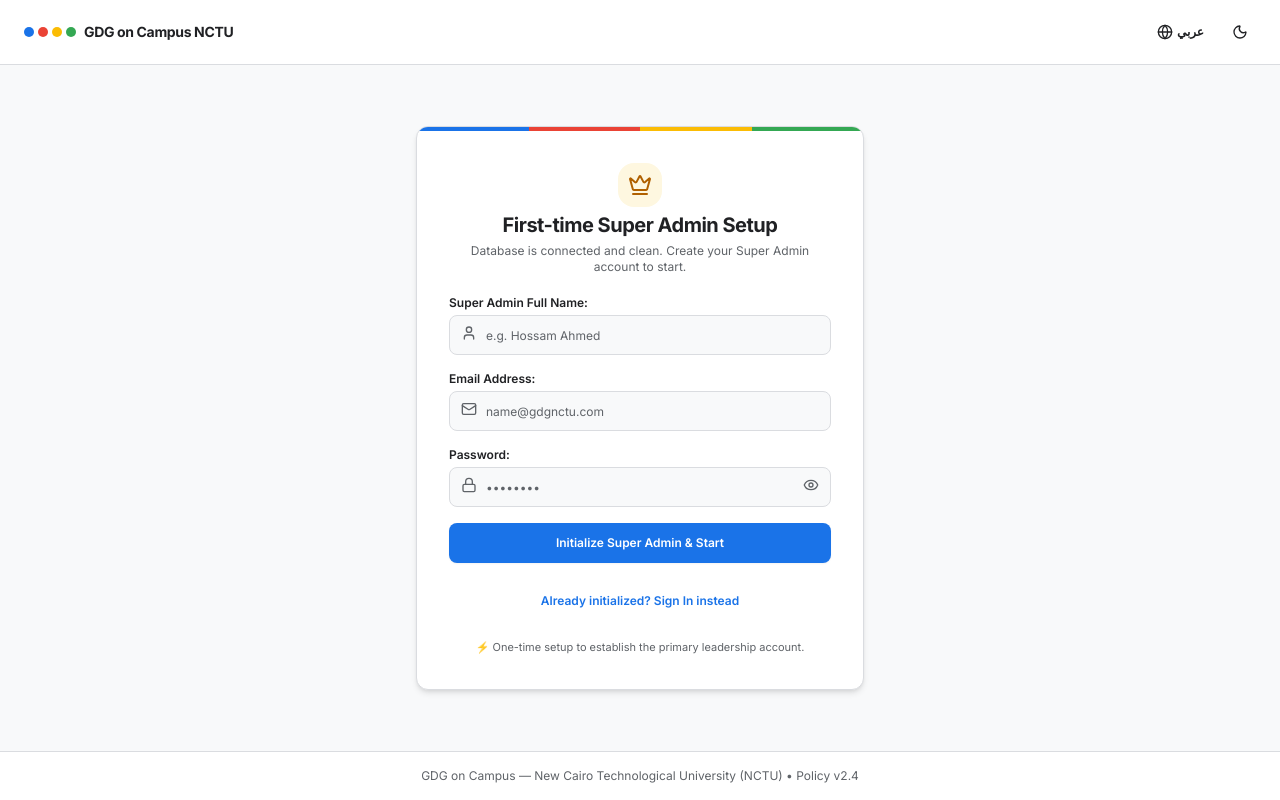
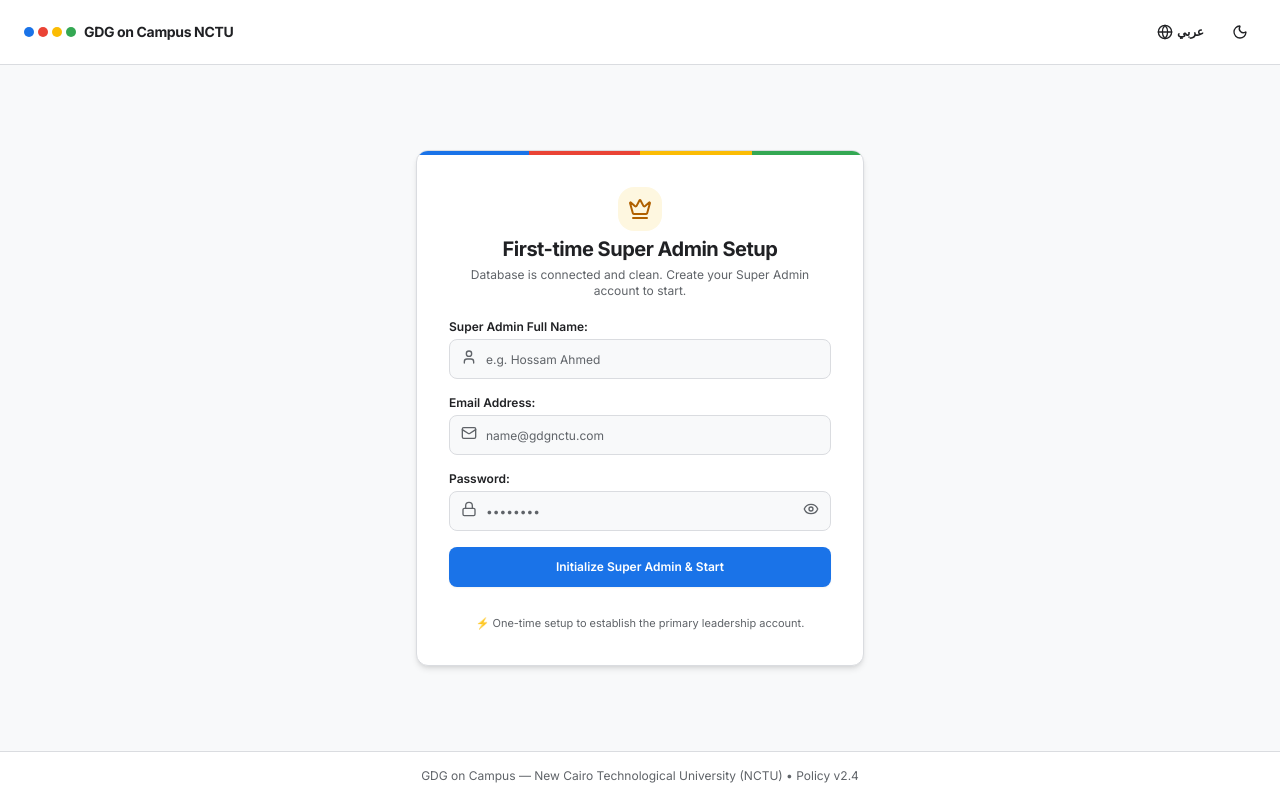
Before and after one commit to HossamAhmedSoft/hr-management-platform, a Next.js app: page /en/login in a window 1280 px wide. Built offline with nearby package versions, Linux system fonts and the light colour scheme; no server answers; the database is empty.

Commit message:
fix(login): remove Initialize Super Admin Account button from public login page

```diff
--- a/src/app/[locale]/login/page.tsx
+++ b/src/app/[locale]/login/page.tsx
@@ -294,26 +294,6 @@
                 </Button>
               </form>
 
-              {/* Mode Toggle Switch */}
-              <div className="pt-1 text-center">
-                <button
-                  type="button"
-                  onClick={() => {
-                    setIsFirstTimeSetup(!isFirstTimeSetup);
-                    setErrorMessage("");
-                  }}
-                  className="text-xs text-[#1a73e8] dark:text-[#8ab4f8] hover:underline font-semibold cursor-pointer"
-                >
-                  {isFirstTimeSetup
-                    ? isAr
-                      ? "لديك حساب بالفعل؟ الدخول إلى الحساب"
-                      : "Already initialized? Sign In instead"
-                    : isAr
-                    ? "⚡ تهيئة حساب مدير النظام (Super Admin)"
-                    : "⚡ Initialize Super Admin Account"}
-                </button>
-              </div>
-
               {/* Administrative Footnote */}
               <div className="pt-2 text-center">
                 <p className="text-[11px] text-muted-foreground leading-relaxed">
```
Also changed, not shown: 1 other file (tests, documents, lock files or other folders).
